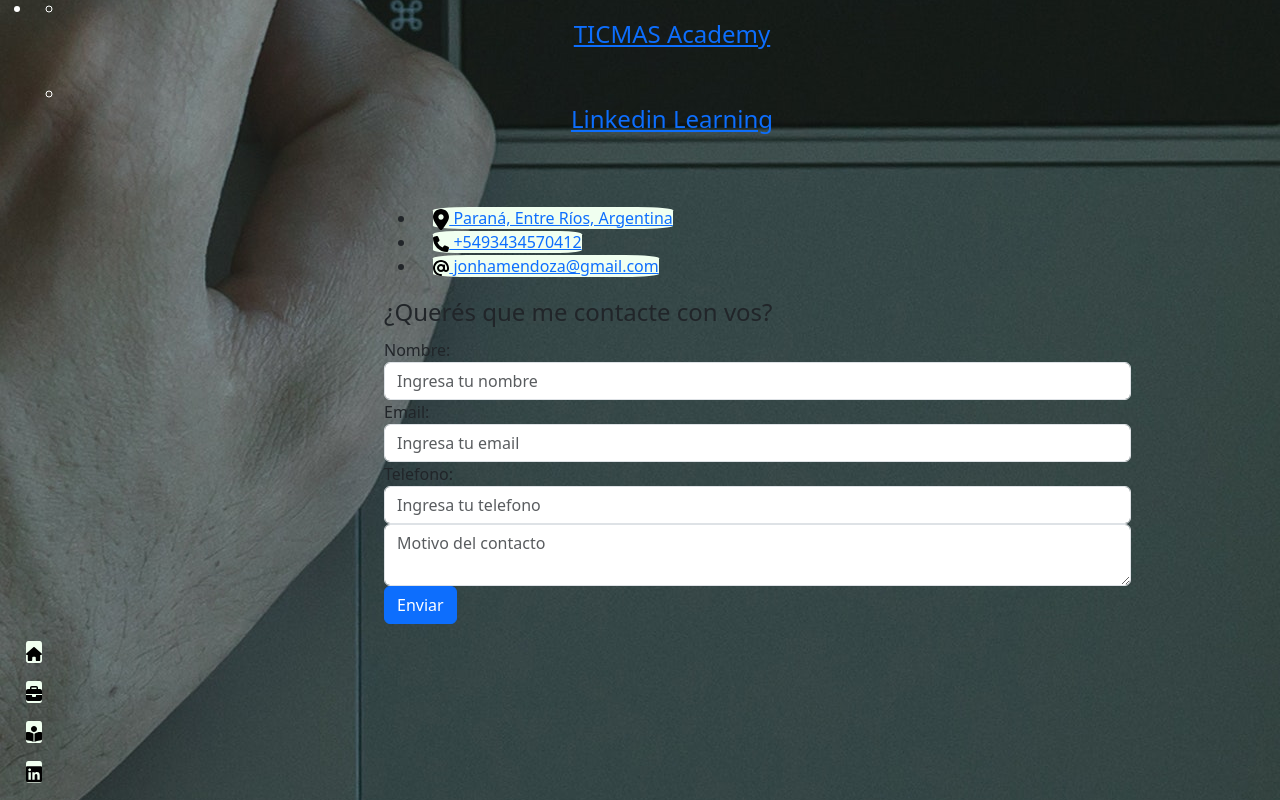
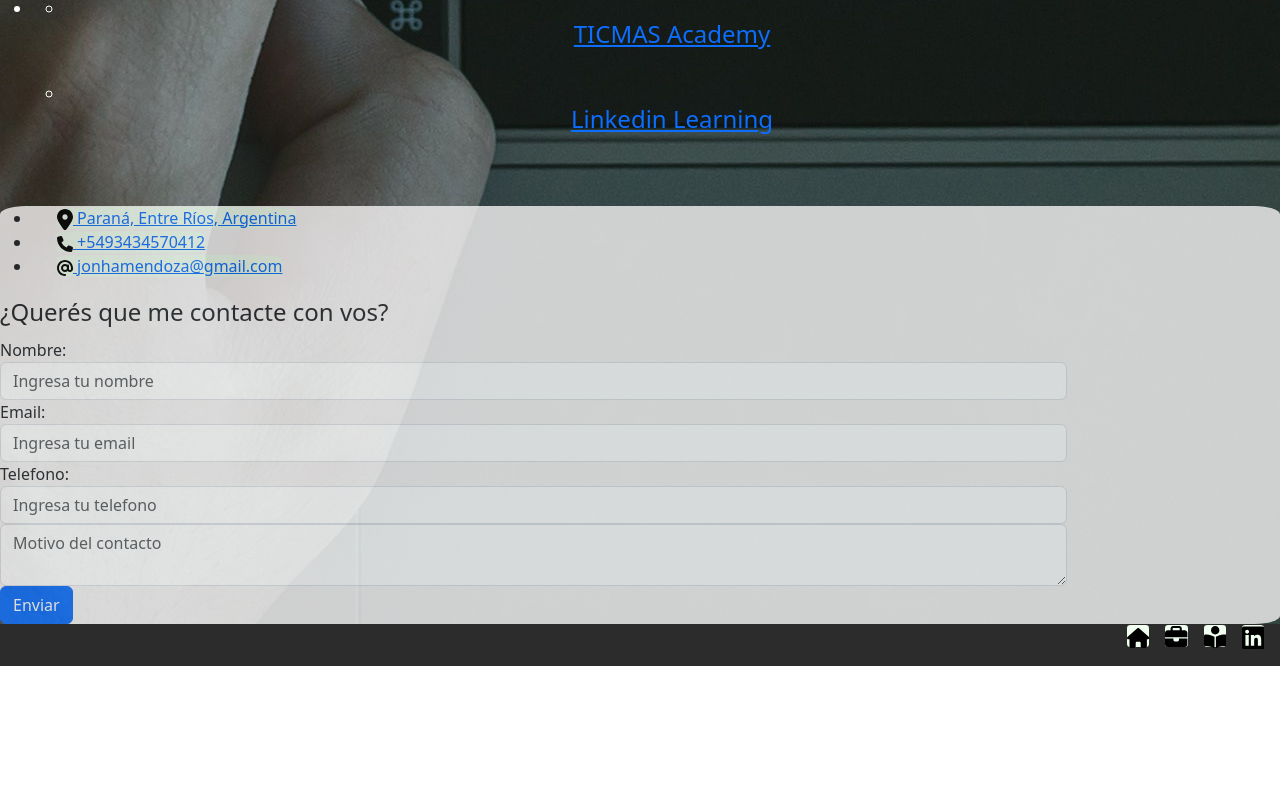
Before and after one commit to Jonhamendoza/portafoliojonha.github.io, a plain HTML site: page index.html in a window 1280 px wide. Shown: the part 1986-2786 px from the top of the page. After the commit the page ends 2652 px from the top, so only its background shows below. Drawn offline with nearby package versions, Linux system fonts and the light colour scheme.

Commit message:
Update estilos.css

```diff
--- a/css/estilos.css
+++ b/css/estilos.css
@@ -51,8 +51,9 @@ a{
     display: inline;
 }
 #formularioContacto{
-    margin-left: 30%;
-    background-color: transparent;
+    background-color: #f7f4f4;
+    opacity: 0.8;
+    border-radius: 2%;
 }
 #contactoIconos{
     background-color: transparent;
@@ -65,3 +66,23 @@ a{
     margin: auto;
 
 }
+footer{
+    position: relative;
+    display: flex;
+    justify-content: right;
+    background-color: #2c2c2c;
+    bottom: 0;
+    padding-bottom: 0%;
+
+}
+footer p{
+    float: left;
+    margin-right: 1em;
+
+}
+footer p svg{
+    width: 1.4em;
+}
+#marcadeagua{
+    color: #f7f4f4;
+}
```
